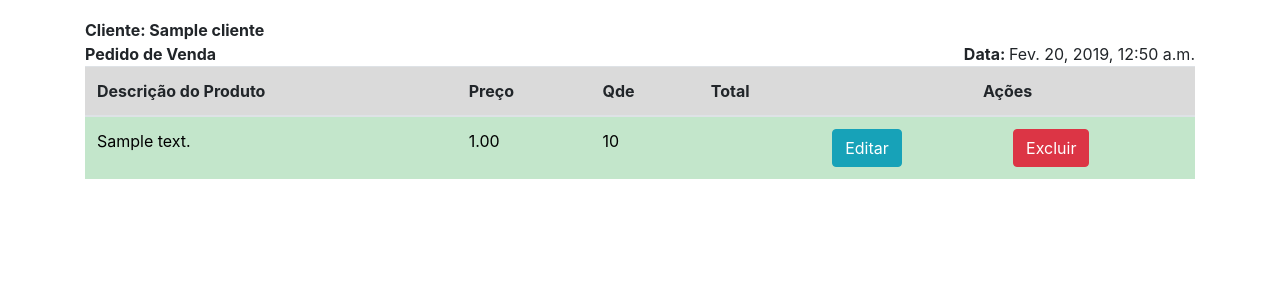
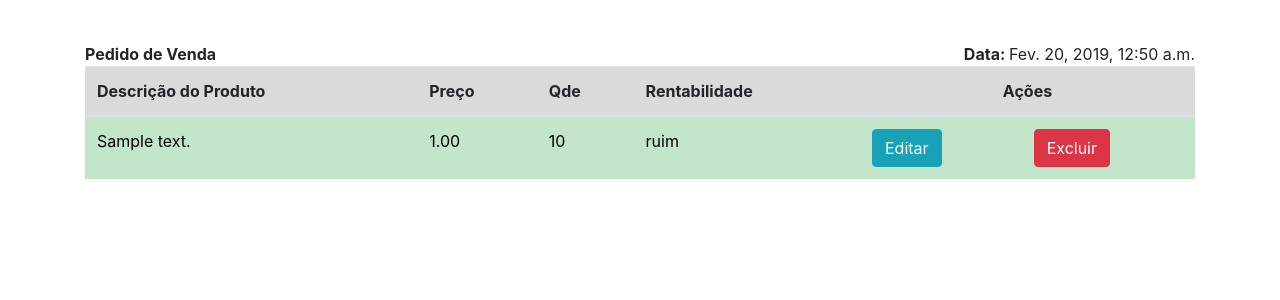
Before and after one commit to kenedycpd/meupedido, a Django app: page /core/lista/ in a window 1280 px wide. Shown: the part 86-386 px from the top of the page. Run offline with Django 3.2, Linux system fonts and the light colour scheme; tables that the repository leaves empty hold one stand-in row (values such as "Sample post"); some libraries are stand-ins or nearby versions.

Commit message:
Add files via upload

```diff
--- a/core/templates/core/lista.html
+++ b/core/templates/core/lista.html
@@ -22,7 +22,6 @@ border-color: #d0e9c6;}
 
       <br>
       <br>
-      <b>Cliente: {%for vendas in venda%}{{vendas.cliente}}{%endfor%}</b>
       <br>
       <b>Pedido de Venda</b>
 
@@ -33,7 +32,9 @@ border-color: #d0e9c6;}
       <th>Descrição do Produto</th>
       <th>Preço</th>
       <th>Qde</th>
-      <th>Total</th>
+      <th>Rentabilidade</th>
+
+
       <th colspan="2" style="text-align:center">Ações</th>
       </tr>
       </thead>
@@ -45,7 +46,7 @@ border-color: #d0e9c6;}
       <td>{{ vendas.produto }}</td>
       <td>{{ vendas.preco }}</td>
       <td>{{ vendas.quantidade }}</td>
-      <td>{{ vendas.media }}</td>
+      <td>{{ vendas.o }}</td>
       <td><a href="{% url 'edite_pedido' vendas.id%}" class="btn btn-info btn-xs">Editar</a></td>
       <td><a href="{% url 'delete_pedido' vendas.id%}" class="btn btn-danger btn-xs">Excluir</a></td>
       </tr>
```
